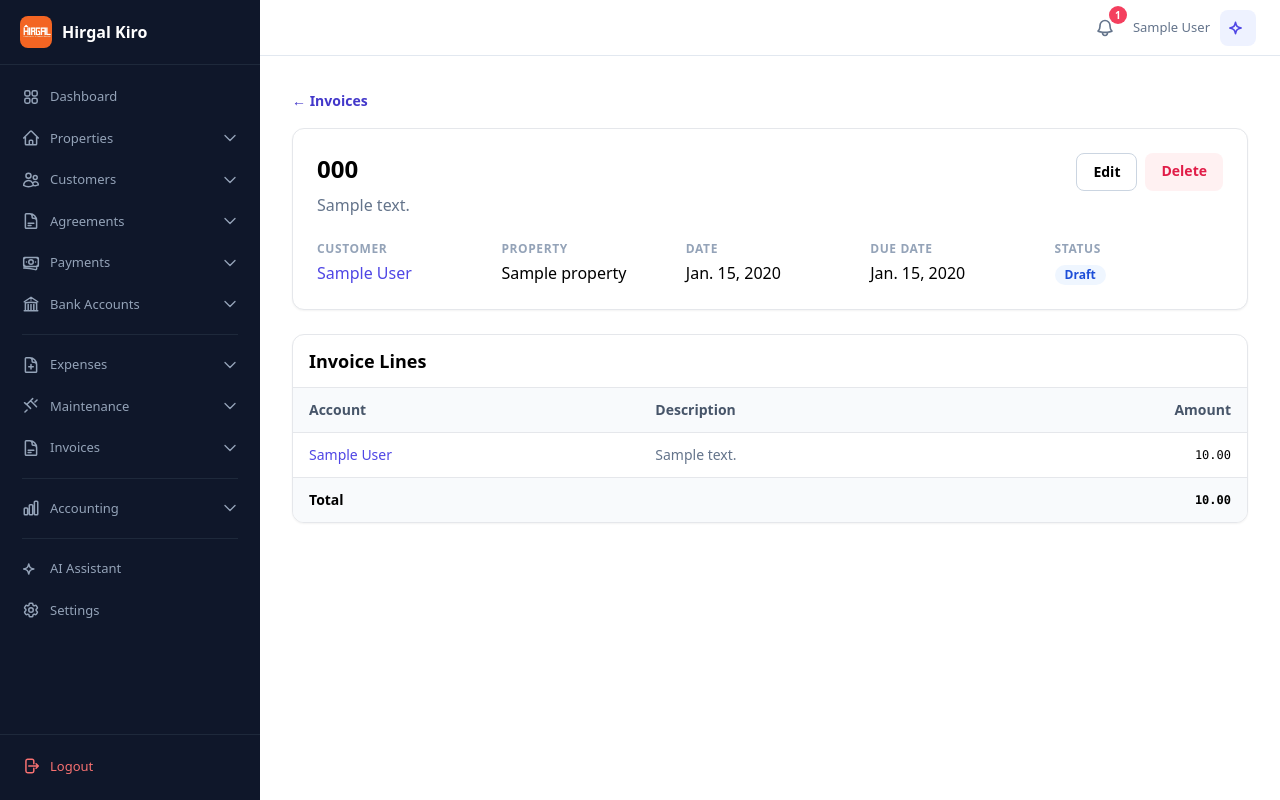
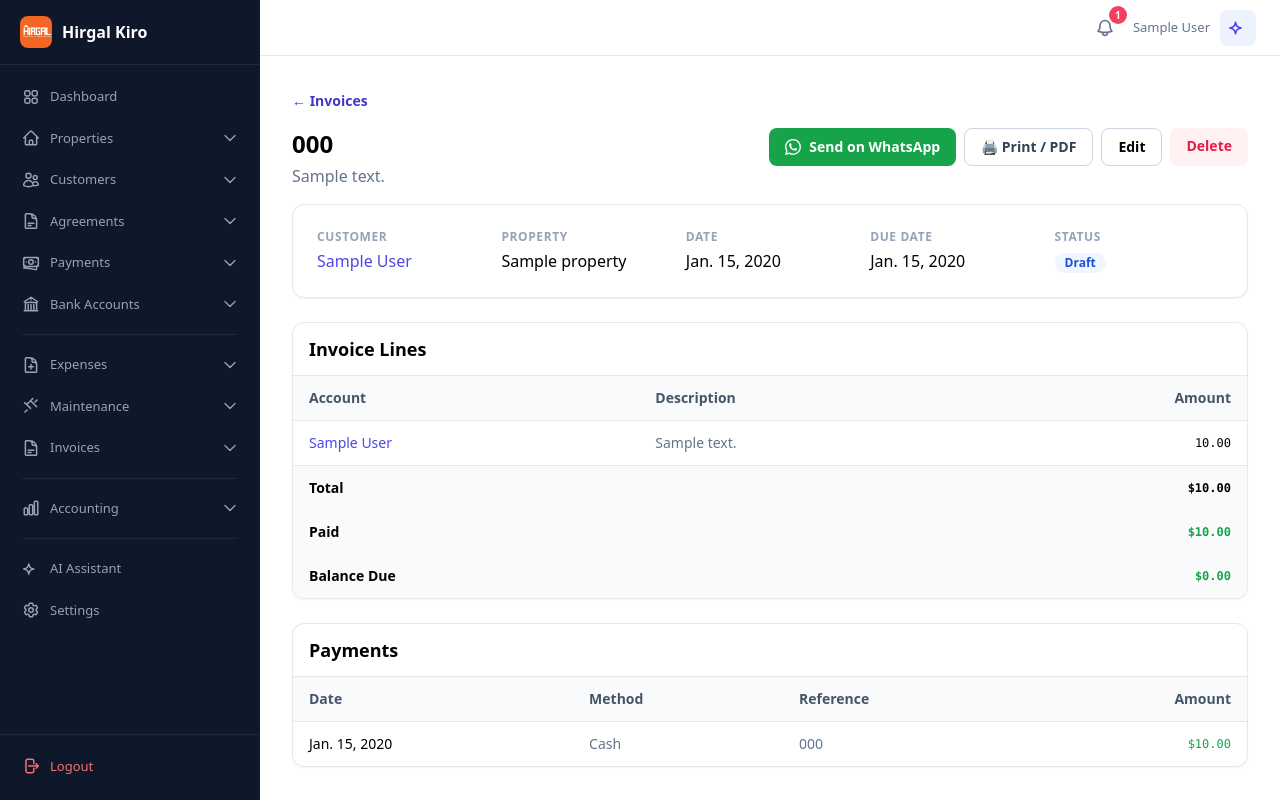
Before and after one commit to Mubarak-mubra/hirgal, a Django app: page /xisaabiyadda/biilasha/1/ in a window 1280 px wide. Run offline with Django 5.2, Linux system fonts and the light colour scheme; a user stored in the database is signed in; tables that the repository leaves empty hold one stand-in row (values such as "Sample post"); some libraries are stand-ins or nearby versions.

Commit message:
feat: add branded print layout and WhatsApp send to invoice detail

```diff
--- a/templates/web/invoice_detail.html
+++ b/templates/web/invoice_detail.html
@@ -1,21 +1,58 @@
 {% extends "base.html" %}
+{% load static %}
 {% block title %}{{ invoice.invoice_number }} - Invoices - Hirgal Kiro{% endblock %}
 {% block content %}
-<a class="text-sm font-semibold text-indigo-700" href="{% url 'web-invoice-list' %}">← Invoices</a>
+<a class="text-sm font-semibold text-indigo-700 no-print" href="{% url 'web-invoice-list' %}">← Invoices</a>
 
-<div class="mt-4 rounded-xl border bg-white shadow-sm p-6">
-  <div class="flex items-start justify-between">
-    <div>
-      <h1 class="text-2xl font-bold">{{ invoice.invoice_number }}</h1>
-      <p class="mt-2 text-slate-500">{{ invoice.notes|default:"No description" }}</p>
+{# ── Screen header ─────────────────────────────────────────────────────────── #}
+<div class="mt-4 flex flex-wrap items-start justify-between gap-4 no-print">
+  <div>
+    <h1 class="text-2xl font-bold">{{ invoice.invoice_number }}</h1>
+    <p class="mt-1 text-slate-500">{{ invoice.notes|default:"No description" }}</p>
+  </div>
+  <div class="flex flex-wrap gap-2">
+    <a href="{% url 'web-invoice-send' invoice.pk %}" class="inline-flex items-center gap-2 rounded-lg bg-green-600 px-4 py-2 text-sm font-bold text-white hover:bg-green-700 transition" title="Send via WhatsApp">
+      <svg xmlns="http://www.w3.org/2000/svg" viewBox="0 0 24 24" fill="currentColor" class="h-4 w-4"><path d="M17.472 14.382c-.297-.149-1.758-.867-2.03-.967-.273-.099-.471-.148-.67.15-.197.297-.767.966-.94 1.164-.173.199-.347.223-.644.075-.297-.15-1.255-.463-2.39-1.475-.883-.788-1.48-1.761-1.653-2.059-.173-.297-.018-.458.13-.606.134-.133.298-.347.446-.52.149-.174.198-.298.298-.497.099-.198.05-.371-.025-.52-.075-.149-.669-1.612-.916-2.207-.242-.579-.487-.5-.669-.51-.173-.008-.371-.01-.57-.01-.198 0-.52.074-.792.372-.272.297-1.04 1.016-1.04 2.479 0 1.462 1.065 2.875 1.213 3.074.149.198 2.096 3.2 5.077 4.487.709.306 1.262.489 1.694.625.712.227 1.36.195 1.871.118.571-.085 1.758-.719 2.006-1.413.248-.694.248-1.289.173-1.413-.074-.124-.272-.198-.57-.347m-5.421 7.403h-.004a9.87 9.87 0 01-5.031-1.378l-.361-.214-3.741.982.998-3.648-.235-.374a9.86 9.86 0 01-1.51-5.26c.001-5.45 4.436-9.884 9.888-9.884 2.64 0 5.122 1.03 6.988 2.898a9.825 9.825 0 012.893 6.994c-.003 5.45-4.437 9.884-9.885 9.884m8.413-18.297A11.815 11.815 0 0012.05 0C5.495 0 .16 5.335.157 11.892c0 2.096.547 4.142 1.588 5.945L.057 24l6.305-1.654a11.882 11.882 0 005.683 1.448h.005c6.554 0 11.89-5.335 11.893-11.893a11.821 11.821 0 00-3.48-8.413z"/></svg>
+      Send on WhatsApp
+    </a>
+    <button onclick="window.print()" class="rounded-lg border border-slate-300 bg-white px-4 py-2 text-sm font-bold text-slate-700 hover:bg-slate-50">🖨️ Print / PDF</button>
+    <a href="{% url 'web-invoice-edit' invoice.pk %}" class="rounded-lg border border-slate-300 px-4 py-2 text-sm font-semibold hover:bg-slate-50 transition">Edit</a>
+    <a href="{% url 'web-invoice-delete' invoice.pk %}" class="rounded-lg bg-rose-50 px-4 py-2 text-sm font-semibold text-rose-600 hover:bg-rose-100 transition">Delete</a>
+  </div>
+</div>
+
+{# ── Branded Print Header (only shows when printing) ───────────────────────── #}
+<div class="report-print-header">
+  <img class="rph-logo" src="{% static 'logoHirgal.png' %}" alt="Hirgal Kiro">
+  <div class="rph-brand">Hirgal Kiro</div>
+  <div class="rph-subtitle">Invoice {{ invoice.invoice_number }}</div>
+  <div class="rph-meta-bar">
+    <div class="rph-meta-cell">
+      <span class="rph-meta-label">Invoice #</span>
+      <span class="rph-meta-value">{{ invoice.invoice_number }}</span>
     </div>
-    <div class="flex gap-2">
-      <a href="{% url 'web-invoice-edit' invoice.pk %}" class="rounded-lg border border-slate-300 px-4 py-2 text-sm font-semibold hover:bg-slate-50 transition">Edit</a>
-      <a href="{% url 'web-invoice-delete' invoice.pk %}" class="rounded-lg bg-rose-50 px-4 py-2 text-sm font-semibold text-rose-600 hover:bg-rose-100 transition">Delete</a>
+    <div class="rph-meta-cell">
+      <span class="rph-meta-label">Customer</span>
+      <span class="rph-meta-value">{{ invoice.tenant.full_name }}</span>
+    </div>
+    <div class="rph-meta-cell">
+      <span class="rph-meta-label">Issue date</span>
+      <span class="rph-meta-value">{{ invoice.date }}</span>
+    </div>
+    <div class="rph-meta-cell">
+      <span class="rph-meta-label">Due date</span>
+      <span class="rph-meta-value">{{ invoice.due_date }}</span>
+    </div>
+    <div class="rph-meta-cell">
+      <span class="rph-meta-label">Status</span>
+      <span class="rph-meta-value">{{ invoice.get_status_display }}</span>
     </div>
   </div>
+</div>
 
-  <div class="mt-6 grid gap-4 sm:grid-cols-2 lg:grid-cols-5">
+{# ── Screen-only info card ─────────────────────────────────────────────────── #}
+<div class="mt-4 rounded-xl border bg-white shadow-sm p-6 no-print">
+  <div class="grid gap-4 sm:grid-cols-2 lg:grid-cols-5">
     <div>
       <p class="text-xs font-semibold text-slate-400 uppercase tracking-wider">Customer</p>
       <p class="mt-1 font-medium"><a href="{% url 'web-tenant-detail' invoice.tenant.pk %}" class="text-indigo-600 hover:underline">{{ invoice.tenant.full_name }}</a></p>
@@ -39,8 +76,9 @@
   </div>
 </div>
 
+{# ── Lines ─────────────────────────────────────────────────────────────────── #}
 <div class="mt-6 rounded-xl border bg-white shadow-sm overflow-hidden">
-  <div class="border-b px-4 py-3">
+  <div class="border-b px-4 py-3 no-print">
     <h2 class="text-lg font-bold">Invoice Lines</h2>
   </div>
   {% if lines %}
@@ -65,7 +103,15 @@
       <tfoot class="border-t bg-slate-50 font-semibold">
         <tr>
           <td class="px-4 py-3" colspan="2">Total</td>
-          <td class="px-4 py-3 text-right font-mono text-xs">{{ total }}</td>
+          <td class="px-4 py-3 text-right font-mono text-xs">${{ total }}</td>
+        </tr>
+        <tr>
+          <td class="px-4 py-3" colspan="2">Paid</td>
+          <td class="px-4 py-3 text-right font-mono text-xs text-green-600">${{ paid_total }}</td>
+        </tr>
+        <tr>
+          <td class="px-4 py-3" colspan="2">Balance Due</td>
+          <td class="px-4 py-3 text-right font-mono text-xs {% if balance <= 0 %}text-green-600{% else %}text-rose-600{% endif %}">${{ balance }}</td>
         </tr>
       </tfoot>
     </table>
@@ -76,4 +122,37 @@
   </div>
   {% endif %}
 </div>
+
+{# ── Payments against this invoice ─────────────────────────────────────────── #}
+{% if payments %}
+<div class="mt-6 rounded-xl border bg-white shadow-sm overflow-hidden">
+  <div class="border-b px-4 py-3 no-print">
+    <h2 class="text-lg font-bold">Payments</h2>
+  </div>
+  <table class="w-full text-left text-sm">
+    <thead class="border-b bg-slate-50 text-slate-600">
+      <tr>
+        <th class="px-4 py-3 font-semibold">Date</th>
+        <th class="px-4 py-3 font-semibold">Method</th>
+        <th class="px-4 py-3 font-semibold">Reference</th>
+        <th class="px-4 py-3 font-semibold text-right">Amount</th>
+      </tr>
+    </thead>
+    <tbody class="divide-y">
+      {% for payment in payments %}
+      <tr>
+        <td class="px-4 py-3">{{ payment.payment_date }}</td>
+        <td class="px-4 py-3 text-slate-500">{{ payment.get_payment_method_display }}</td>
+        <td class="px-4 py-3 text-slate-500">{{ payment.reference_number|default:"—" }}</td>
+        <td class="px-4 py-3 text-right font-mono text-xs text-green-600">${{ payment.amount }}</td>
+      </tr>
+      {% endfor %}
+    </tbody>
+  </table>
+</div>
+{% endif %}
+
+<div class="report-print-footer">
+  <span><strong>Hirgal Kiro</strong> &middot; <span class="js-print-footer-title">Invoice</span> &middot; {% now "d M Y" %}</span>
+</div>
 {% endblock %}
--- a/web/urls.py
+++ b/web/urls.py
@@ -8,7 +8,7 @@ from .views import (
     DashboardView, GeneralExpenseCreateView, GeneralExpenseDeleteView,
     GeneralExpenseDetailView, GeneralExpenseListView, GeneralExpenseUpdateView,
     HomeView, InvoiceCreateView, InvoiceDeleteView, InvoiceDetailView,
-    InvoiceListView, InvoiceUpdateView, InventoryItemCreateView, JournalEntryCreateView,
+    InvoiceListView, InvoiceSendView, InvoiceUpdateView, InventoryItemCreateView, JournalEntryCreateView,
     JournalEntryDeleteView, JournalEntryDetailView, JournalEntryListView,
     JournalEntryUpdateView, LoginView, LogoutView, MaintenanceRepairCreateView,
     MaintenanceRepairDeleteView, MaintenanceRepairDetailView,
@@ -129,6 +129,7 @@ urlpatterns = [
     path("xisaabiyadda/biilasha/", InvoiceListView.as_view(), name="web-invoice-list"),
     path("xisaabiyadda/biilasha/new/", InvoiceCreateView.as_view(), name="web-invoice-create"),
     path("xisaabiyadda/biilasha/<int:pk>/", InvoiceDetailView.as_view(), name="web-invoice-detail"),
+    path("xisaabiyadda/biilasha/<int:pk>/send/", InvoiceSendView.as_view(), name="web-invoice-send"),
     path("xisaabiyadda/biilasha/<int:pk>/edit/", InvoiceUpdateView.as_view(), name="web-invoice-edit"),
     path("xisaabiyadda/biilasha/<int:pk>/delete/", InvoiceDeleteView.as_view(), name="web-invoice-delete"),
 
--- a/web/views.py
+++ b/web/views.py
@@ -1225,7 +1225,43 @@ class InvoiceDetailView(LoginRequiredMixin, DetailView):
         context = super().get_context_data(**kwargs)
         context["lines"] = self.object.lines.select_related("account")
         context["total"] = self.object.get_total_amount()
-        return context
+        paid = sum(p.amount for p in self.object.payments.all())
+        context["paid_total"] = paid
+        context["balance"] = context["total"] - paid
+        context["payments"] = self.object.payments.select_related("bank_account").order_by("-payment_date")[:10]
+        return context
+
+
+class InvoiceSendView(LoginRequiredMixin, View):
+    """Mark a draft invoice as sent and open WhatsApp with the invoice message."""
+
+    login_url = "/login/"
+
+    def get(self, request, pk):
+        import re as _re
+        from urllib.parse import urlencode
+
+        invoice = get_object_or_404(Invoice, pk=pk, owner=request.user.get_data_owner())
+        if invoice.status == "draft":
+            invoice.status = "sent"
+            invoice.save(update_fields=["status"])
+
+        phone = _re.sub(r"\D", "", invoice.tenant.phone_number or "")
+        if phone.startswith("0"):
+            phone = "252" + phone[1:]
+        message = (
+            f"Hello {invoice.tenant.full_name},\n\n"
+            f"Invoice {invoice.invoice_number} from Hirgal Kiro\n"
+            f"Amount: ${invoice.get_total_amount()}\n"
+            f"Date: {invoice.date}\n"
+            f"Due: {invoice.due_date}\n\n"
+            f"Thank you."
+        )
+        if phone:
+            url = f"https://wa.me/{phone}?{urlencode({'text': message})}"
+        else:
+            url = f"https://wa.me/?{urlencode({'text': message})}"
+        return redirect(url)
 
 
 class InvoiceCreateView(LoginRequiredMixin, View):
```
